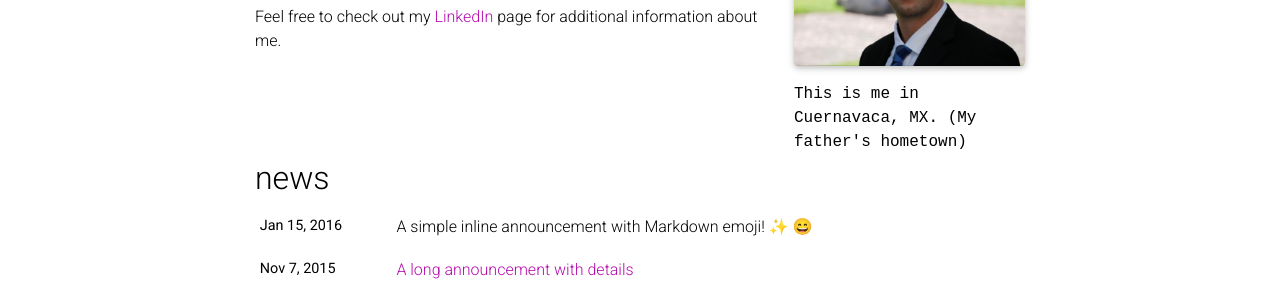
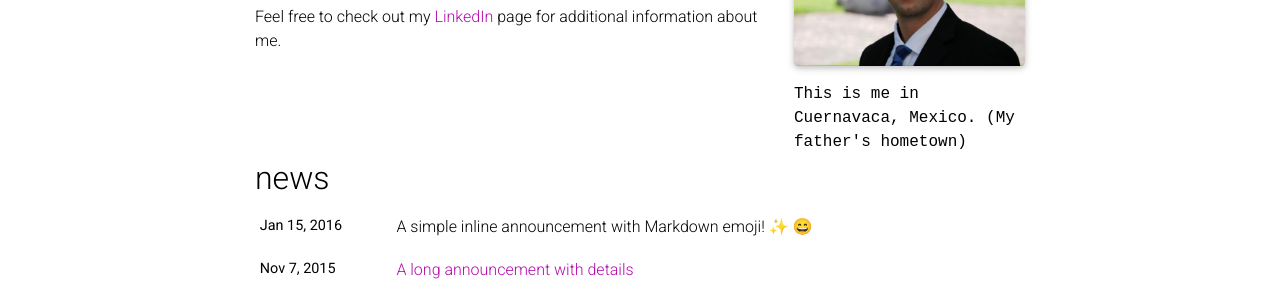
Before and after one commit to santigtz95/santigtz95.github.io, a Jekyll site: the page built from _pages/about.md, in a window 1280 px wide and 998 px high. Shown: the part 276-576 px from the top of the window. Built offline with Jekyll 4.4.1, drawn with Linux system fonts in a browser that asks for light colours; full-size pictures stand in for the smaller copies a plugin makes; emoji names are drawn with the system emoji font; comment, search, counter and statistics services are not loaded; a style sheet for code colours, icons or effects is not loaded.

Commit message:
typo fix

```diff
--- a/_pages/about.md
+++ b/_pages/about.md
@@ -9,7 +9,7 @@ profile:
   image: Profile Pic
   image_circular: false # crops the image to make it circular
   address: >
-    <p> This is me in Cuernavaca, MX. (My father's hometown) </p>
+    <p> This is me in Cuernavaca, Mexico. (My father's hometown) </p>
     <p</p>
     <p></p>
 
```
